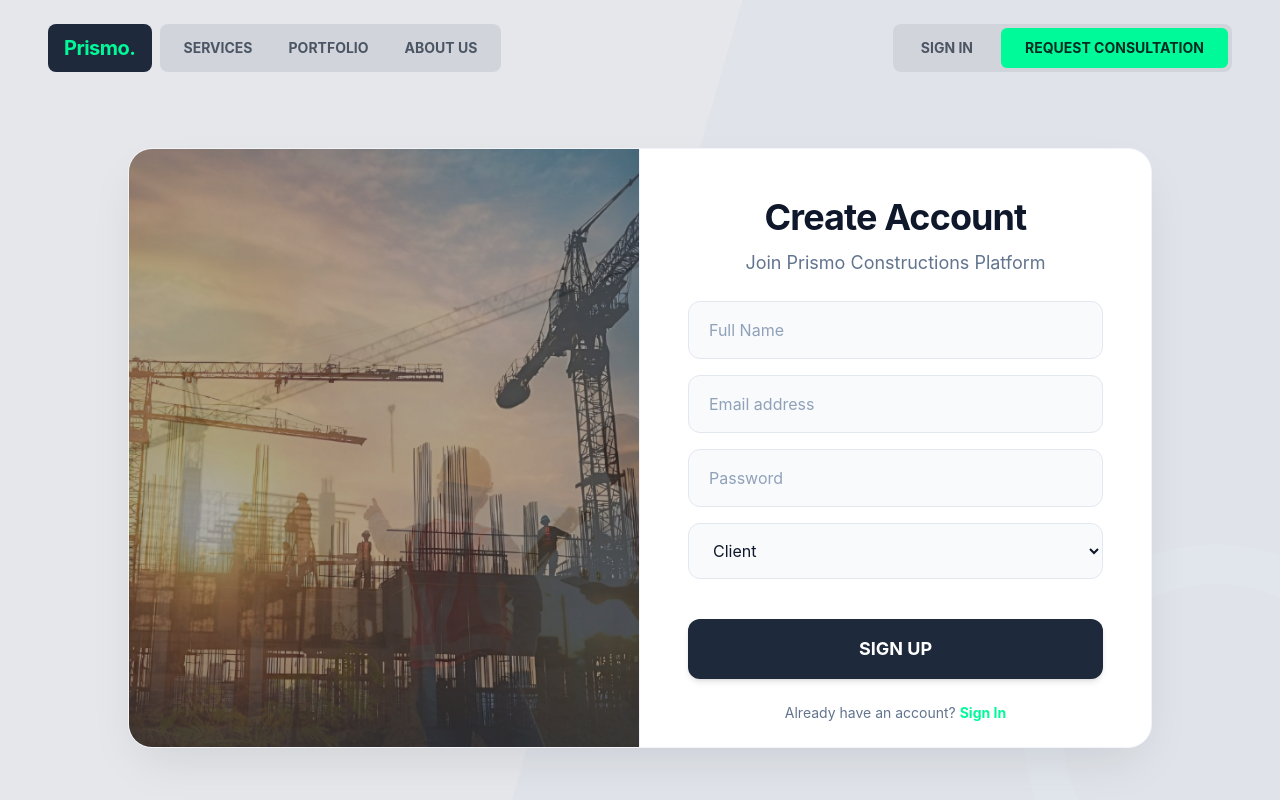
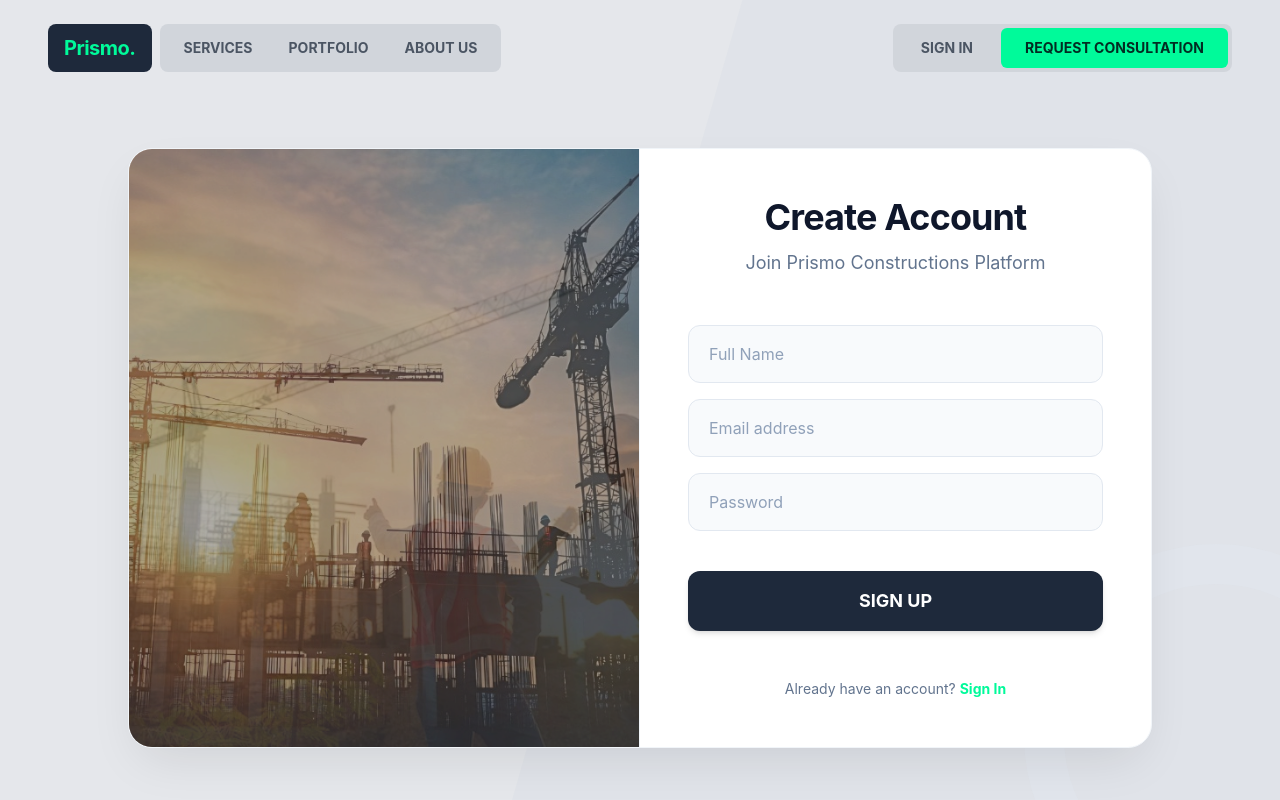
Before and after one commit to dulanjanarmd/frontend, a React app: page /register in a window 1280 px wide. Built offline with nearby package versions, Linux system fonts and the light colour scheme; the HTML template or start-up script is replaced by a standard one.

Commit message:
feat: add Register and AdminPortal pages for user onboarding and administration

```diff
--- a/src/pages/AdminPortal.jsx
+++ b/src/pages/AdminPortal.jsx
@@ -263,6 +263,7 @@ const AdminPortal = () => {
                   <option value="PROJECT_MANAGER">Project Manager</option>
                   <option value="SITE_ENGINEER">Site Engineer</option>
                   <option value="QUANTITY_SURVEYOR">Quantity Surveyor</option>
+                  <option value="CEO">CEO (Only one allowed)</option>
                 </select>
               </div>
 
--- a/src/pages/Register.jsx
+++ b/src/pages/Register.jsx
@@ -9,8 +9,7 @@ const Register = () => {
   const [formData, setFormData] = useState({
     name: '',
     email: '',
-    password: '',
-    role: 'CLIENT'
+    password: ''
   });
   const [error, setError] = useState('');
   const [isLoading, setIsLoading] = useState(false);
@@ -23,7 +22,7 @@ const Register = () => {
     setError('');
 
     try {
-      await register(formData.name, formData.email, formData.password, formData.role);
+      await register(formData.name, formData.email, formData.password, 'CLIENT');
       navigate('/portal');
     } catch (err) {
       setError(err.message);
@@ -95,17 +94,6 @@ const Register = () => {
                 onChange={(e) => setFormData({...formData, password: e.target.value})}
               />
             </div>
-            <div>
-              <select
-                className="w-full rounded-xl bg-slate-50 border border-slate-200 text-slate-900 px-5 py-4 text-base focus:ring-2 focus:ring-primary outline-none transition-all"
-                value={formData.role}
-                onChange={(e) => setFormData({...formData, role: e.target.value})}
-              >
-                <option value="CLIENT">Client</option>
-                <option value="SITE_ENGINEER">Site Engineer</option>
-                <option value="PROJECT_MANAGER">Project Manager</option>
-              </select>
-            </div>
 
             <button
               disabled={isLoading}
```
